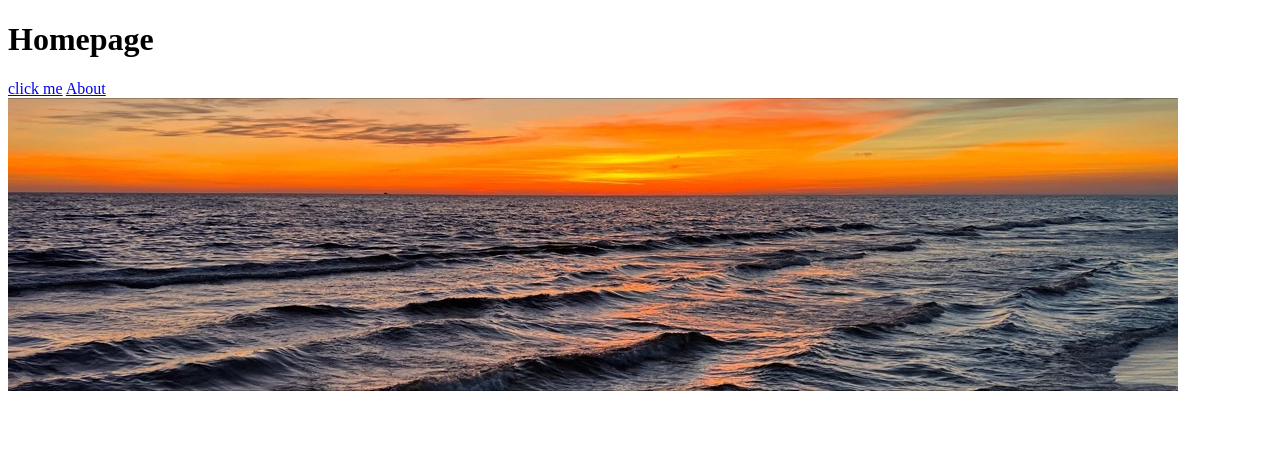
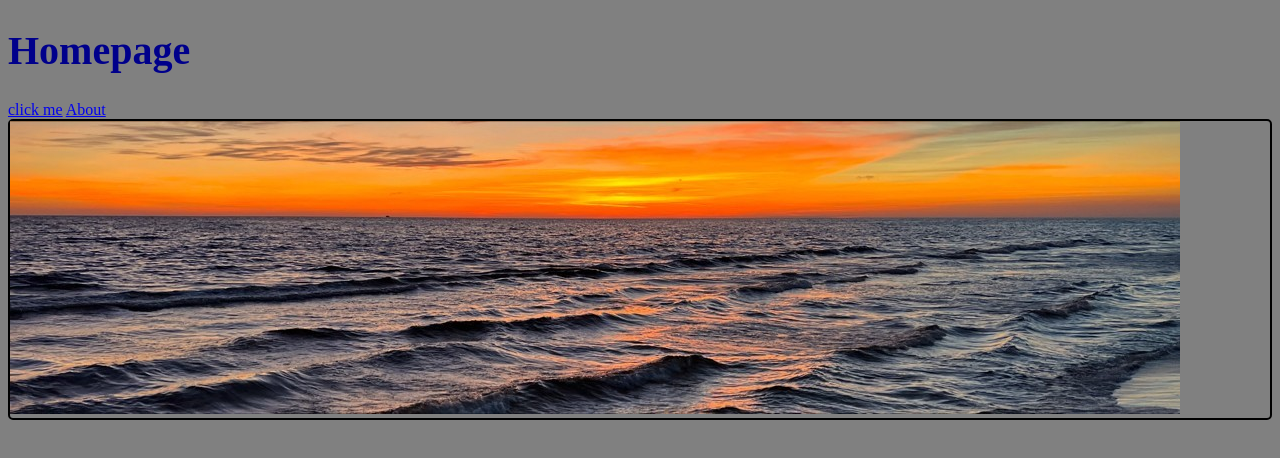
Before and after one commit to bamaben10/links-and-images, a plain HTML site: page index.html in a window 1280 px wide. Drawn offline with Linux system fonts and the light colour scheme.

Commit message:
adding css

```diff
--- a/index.html
+++ b/index.html
@@ -5,11 +5,14 @@
     <meta http-equiv="X-UA-Compatible" content="IE=edge" />
     <meta name="viewport" content="width=device-width, initial-scale=1.0" />
     <title>Links & Images</title>
+    <link rel="stylesheet" href="styles.css" />
   </head>
-  <body>
-    <h1>Homepage</h1>
+  <body class="main">
+    <h1 style="color: darkblue">Homepage</h1>
     <a href="https://theuselessweb.com/">click me</a>
     <a href="./pages/about.html">About</a>
-    <img src="images/first-img.jpg" alt="PCB" />
+    <div class="pcb">
+      <img src="images/first-img.jpg" alt="PCB" />
+    </div>
   </body>
 </html>
--- /dev/null
+++ b/styles.css
@@ -0,0 +1,17 @@
+@font-face {
+    font-family: 'Open Sans';
+    src: url('fonts/Open_Sans/OpenSans-BoldItalic.eot');
+}
+
+.main {
+    background-color: grey;
+}
+
+.pcb {
+  border-radius: 5px;
+  border: 2px solid;
+}
+
+h1 {
+    font-size: 40px;
+}
```
